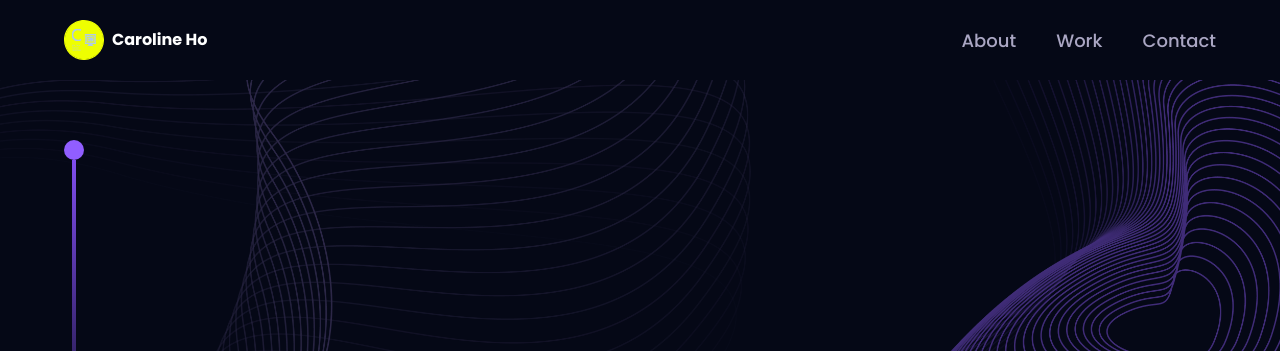
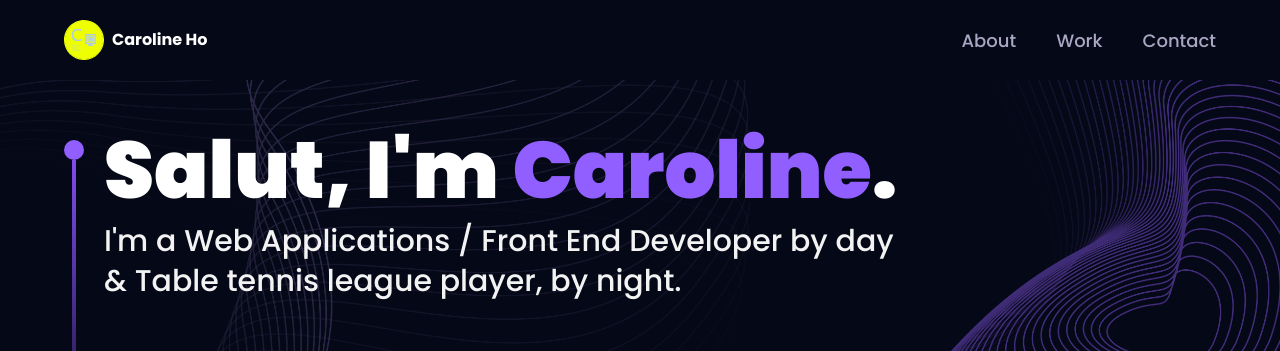
Before and after one commit to NotYourTypicalDeveloper/portfolio-nov-23, a React (Vite) app: page / in a window 1280 px wide. Shown: the top 351 px of the page. Built offline with nearby package versions, Linux system fonts and the light colour scheme.

Commit message:
Added hero headline

```diff
--- a/src/components/Hero.jsx
+++ b/src/components/Hero.jsx
@@ -14,6 +14,18 @@ const Hero = () => {
           <div className="w-5 h-5 rounded-full bg-[#915eff]" />
           <div className="w-1 h-40 sm:h-80 violet-gradient" />
         </div>
+
+        {/* Intro text  */}
+        <div>
+          <h1 className={`${styles.heroHeadText}`}>
+            Salut, I'm <span className="text-[#915eff]">Caroline</span>.
+          </h1>
+          <p className={`${styles.heroSubText} mt-2 text-white-100`}>
+            I'm a Web Applications / Front End Developer by day
+            <br className="hidden sm:block" /> & Table tennis league player, by
+            night.
+          </p>
+        </div>
       </div>
     </section>
   );
--- a/src/styles.js
+++ b/src/styles.js
@@ -4,7 +4,7 @@ const styles = {
   padding: "sm:px-16 px-6 sm:py-16 py-10",
 
   heroHeadText:
-    "font-black text-white lg:text-[80px] sm:text-[60px] xs:text-[50px] text-[40px] lg:leading-[98px] mt-2",
+    "font-black text-white lg:text-[80px] sm:text-[60px] xs:text-[50px] text-[40px] lg:leading-[85px] mt-2",
   heroSubText:
     "text-[#dfd9ff] font-medium lg:text-[30px] sm:text-[26px] xs:text-[20px] text-[16px] lg:leading-[40px]",
 
```
Also changed, not shown: src/components/canvas/Computers.jsx (+4 -6 lines), 1 other file (tests, documents, lock files or other folders).
